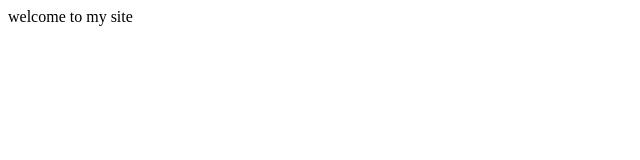
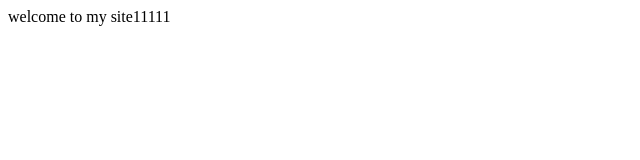
Before and after one commit to wizardnet972/my-site, a plain HTML site: page index.html in a window 1280 px wide. Shown: the full height of the page, 0-640 px from the left. Drawn offline with Linux system fonts and the light colour scheme.

Commit message:
Update index.html

```diff
--- a/index.html
+++ b/index.html
@@ -1,5 +1,5 @@
 <html>
 <body>
- welcome to my site
+ welcome to my site11111
 </body>
 </html>
```
